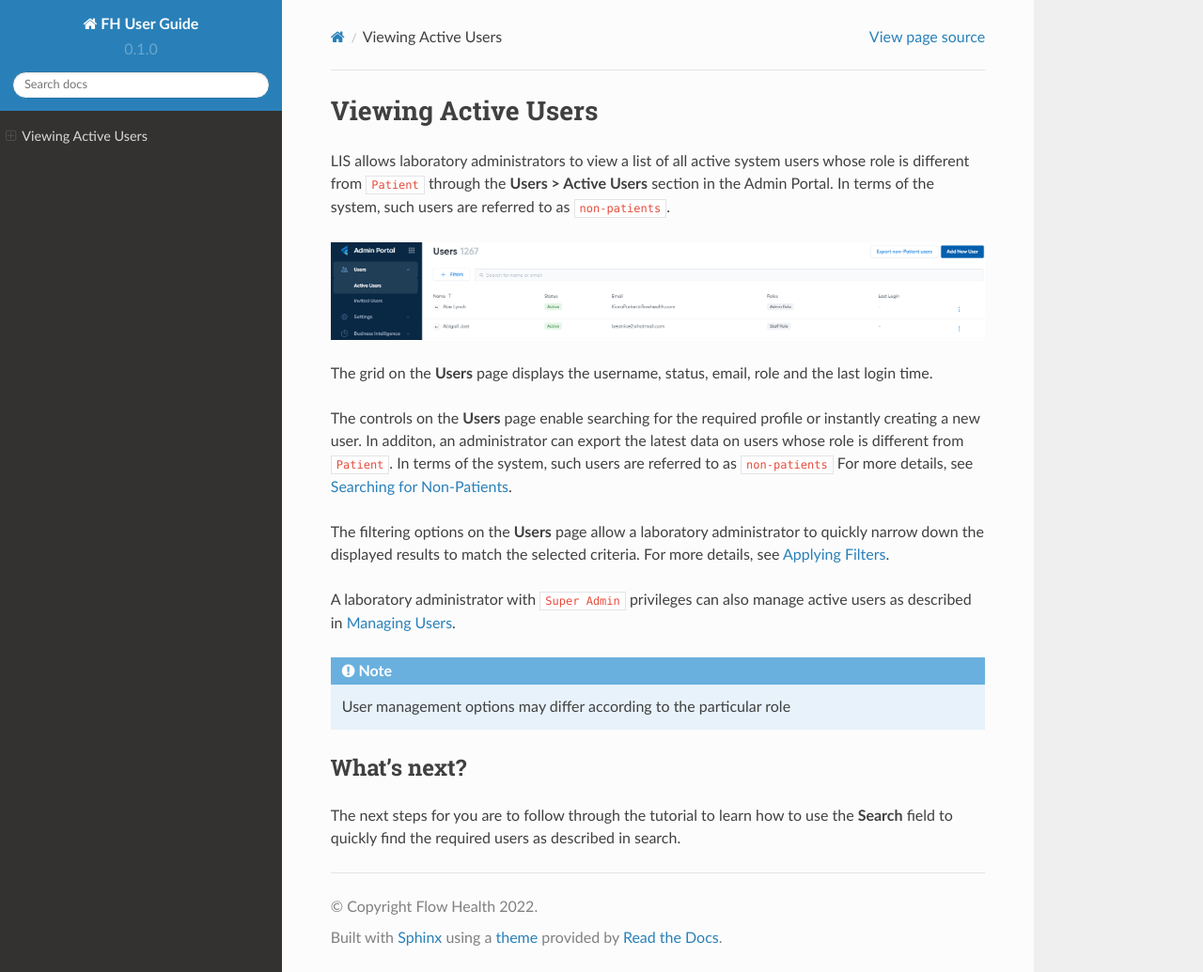
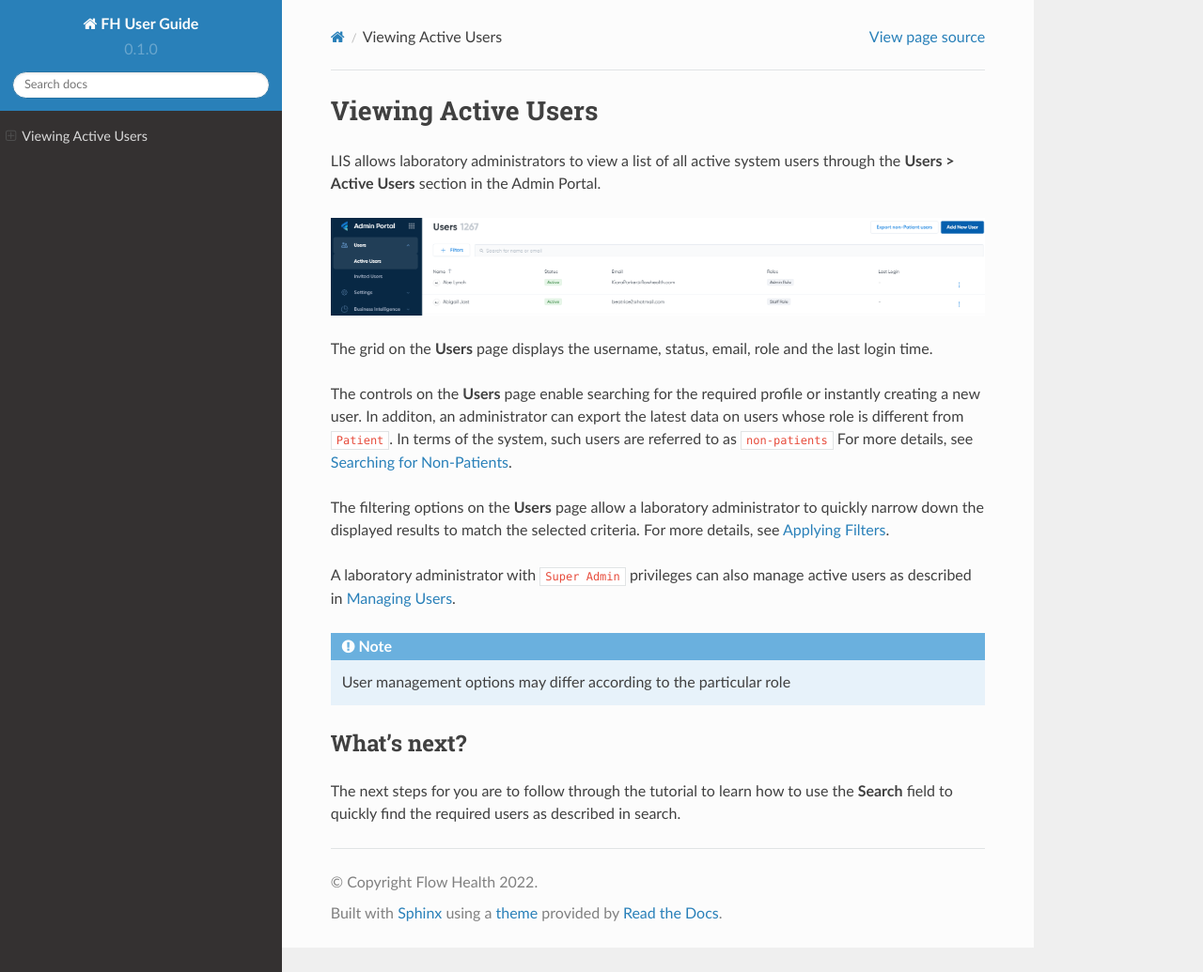
Before and after one commit to vadimsteckler1/fh_online_ug_poc, a Sphinx documentation site: the page built from docs/source/index.rst, in a window 1280 px wide and 1035 px high. Shown: the whole window at 94% size. Built offline with Sphinx 7.4.7 and the Read the Docs theme 2.0.0, drawn with Linux system fonts in a browser that asks for light colours.

Commit message:
Update index.rst

```diff
--- a/docs/source/index.rst
+++ b/docs/source/index.rst
@@ -1,7 +1,7 @@
 Viewing Active Users
 =====================
 
-LIS allows laboratory administrators to view a list of all active system users whose role is different from ``Patient`` through the **Users > Active Users** section in the Admin Portal. In terms of the system, such users are referred to as ``non-patients``.
+LIS allows laboratory administrators to view a list of all active system users through the **Users > Active Users** section in the Admin Portal.
 
 .. image::
    Admin Portal_ViewUsers_01.png
```
